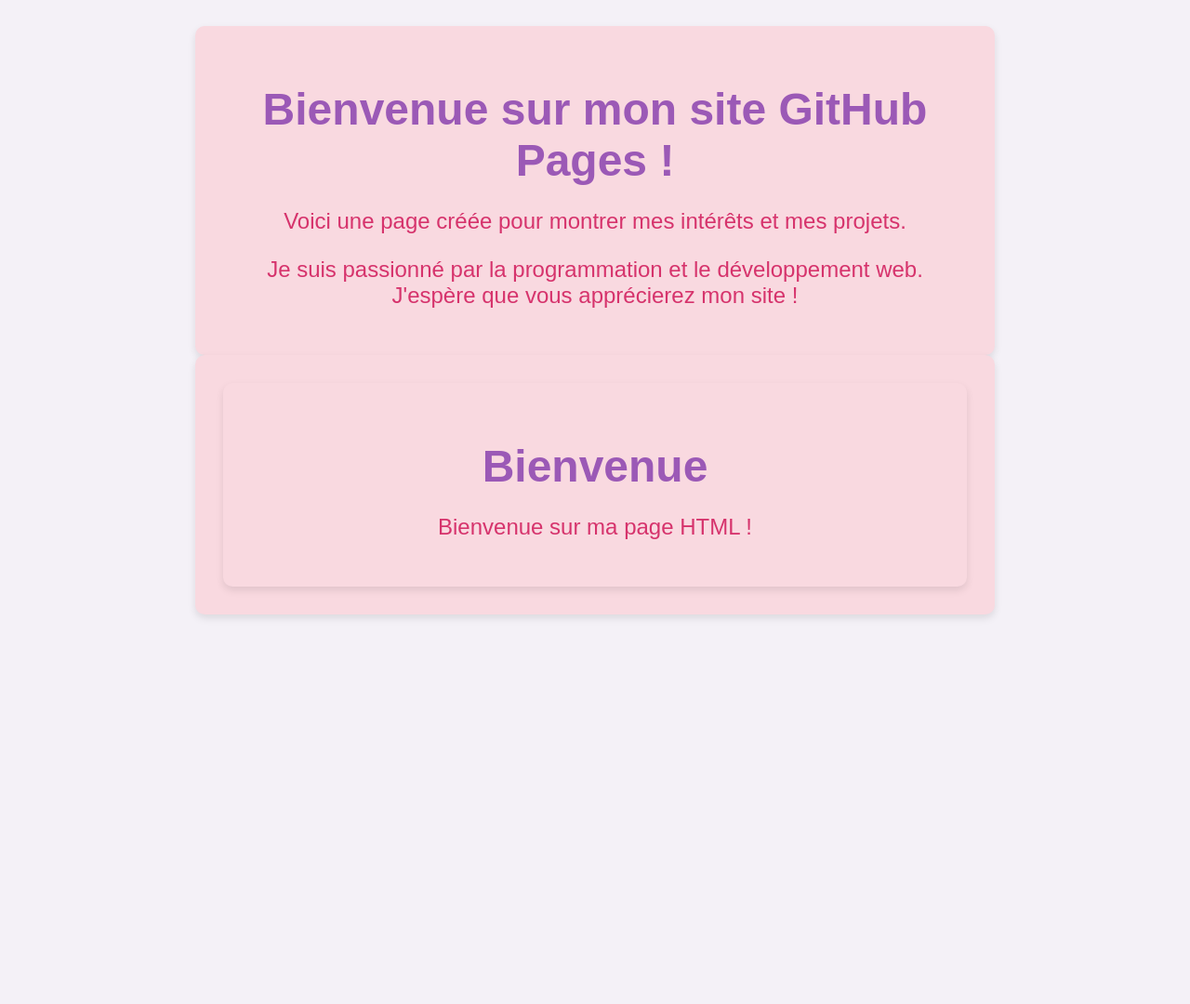
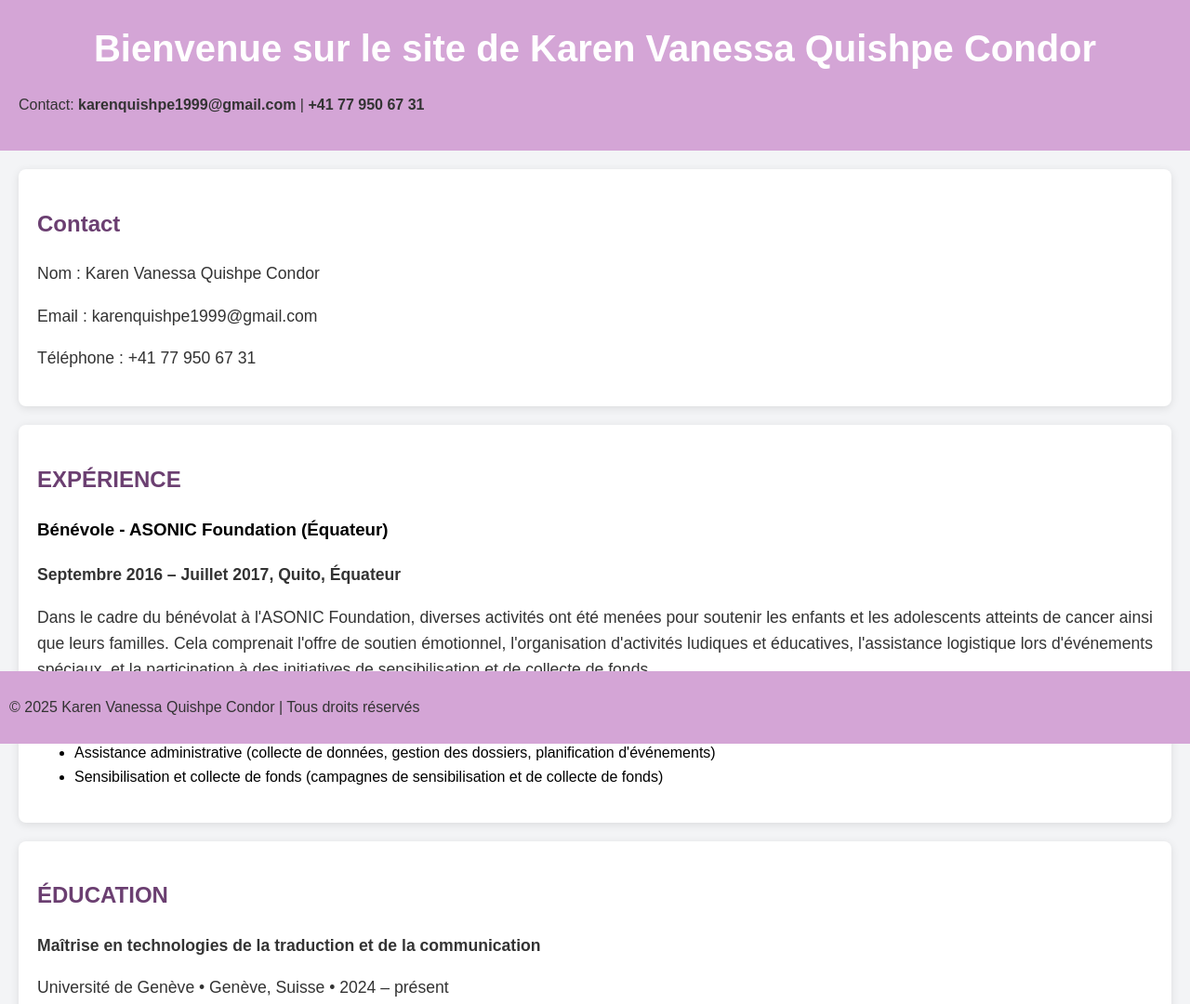
Before and after one commit to Karenquishpe/Karenquishpe.github.io, a plain HTML site: page index.html in a window 1280 px wide. Shown: the top 1080 px of the page at 93% size. Before the commit the page ends 800 px from the top, so only its background shows below. Drawn offline with Linux system fonts and the light colour scheme.

Commit message:
Description of the changes you made

```diff
--- a/index.html
+++ b/index.html
@@ -3,113 +3,147 @@
 <head>
     <meta charset="UTF-8">
     <meta name="viewport" content="width=device-width, initial-scale=1.0">
-    <title>Bienvenue sur mon site</title>
+    <title>Page d'accueil - Karen Vanessa Quishpe Condor</title>
     <style>
         body {
-            background-color: #f4f1f7; /* Rose pastel clair */
+            background-color: #f3f4f6;
             font-family: Arial, sans-serif;
+            margin: 0;
+            padding: 0;
+            line-height: 1.6;
+        }
+
+        header {
+            background-color: #d4a5d6;
+            color: white;
+            padding: 20px;
             text-align: center;
+        }
+
+        header h1 {
+            margin: 0;
+            font-size: 2.5em;
+        }
+
+        section {
+            margin: 20px;
             padding: 20px;
+            background-color: #fff;
+            border-radius: 8px;
+            box-shadow: 0 2px 10px rgba(0, 0, 0, 0.1);
         }
-        h1 {
-            color: #9b59b6; /* Violet pastel */
-            font-size: 3em;
+
+        h2 {
+            color: #6b3f71;
+        }
+
+        p {
+            color: #333;
+            text-align: justify;
+        }
+
+        .contact, .experience, .education, .skills {
             margin-bottom: 20px;
         }
-        p {
-            color: #d6336c; /* Rose pastel foncé */
-            font-size: 1.5em;
-            margin-bottom: 20px;
+
+        .contact p, .experience p, .education p, .skills p {
+            font-size: 1.1em;
         }
-        .container {
-            background-color: #f9d9e0; /* Rose pastel très clair */
-            border-radius: 10px;
-            padding: 30px;
-            box-shadow: 0 4px 8px rgba(0, 0, 0, 0.1);
-            max-width: 800px;
-            margin: 0 auto;
+
+        .skills ul {
+            list-style-type: none;
+            padding: 0;
+        }
+
+        .skills ul li {
+            margin: 10px 0;
+        }
+
+        footer {
+            background-color: #d4a5d6;
+            color: white;
+            text-align: center;
+            padding: 10px;
+            position: fixed;
+            width: 100%;
+            bottom: 0;
         }
     </style>
 </head>
 <body>
-    <div class="container">
-        <h1>Bienvenue sur mon site GitHub Pages !</h1>
-        <p>Voici une page créée pour montrer mes intérêts et mes projets.</p>
-        <p>Je suis passionné par la programmation et le développement web. J'espère que vous apprécierez mon site !</p>
-    </div>
-</body>
-</ht<!DOCTYPE html>
-<html lang="fr">
-<head>
-    <meta charset="UTF-8">
-    <meta name="viewport" content="width=device-width, initial-scale=1.0">
-    <title>Bienvenue sur mon site</title>
-    <style>
-        body {
-            background-color: #f4f1f7; /* Rose pastel clair */
-            font-family: Arial, sans-serif;
-            text-align: center;
-            padding: 20px;
-        }
-        h1 {
-            color: #9b59b6; /* Violet pastel */
-            font-size: 3em;
-            margin-bottom: 20px;
-        }
-        p {
-            color: #d6336c; /* Rose pastel foncé */
-            font-size: 1.5em;
-            margin-bottom: 20px;
-        }
-        .container {
-            background-color: #f9d9e0; /* Rose pastel très clair */
-            border-radius: 10px;
-            padding: 30px;
-            box-shadow: 0 4px 8px rgba(0, 0, 0, 0.1);
-            max-width: 800px;
-            margin: 0 auto;
-        }
-    </style>
-</head>
-<body>
-    <div class="container">
-<!DOCTYPE html>
-<html lang="fr">
-<head>
-    <meta charset="UTF-8">
-    <meta name="viewport" content="width=device-width, initial-scale=1.0">
-    <title>Page d'accueil</title>
-    <style>
-        body {
-            background-color: #f4f1f7;
-            font-family: Arial, sans-serif;
-            text-align: center;
-            padding: 20px;
-        }
-        h1 {
-            color: #9b59b6;
-            font-size: 3em;
-            margin-bottom: 20px;
-        }
-        p {
-            color: #d6336c;
-            font-size: 1.5em;
-            margin-bottom: 20px;
-        }
-        .container {
-            background-color: #f9d9e0;
-            border-radius: 10px;
-            padding: 30px;
-            box-shadow: 0 4px 8px rgba(0, 0, 0, 0.1);
-            max-width: 800px;
-            margin: 0 auto;
-        }
-    </style>
-</head>
-<body>
-    <div class="container">
-        <h1>Bienvenue</h1>
-        <p>Bienvenue sur ma page HTML !</p>
-    </div>
+
+<header>
+    <h1>Bienvenue sur le site de Karen Vanessa Quishpe Condor</h1>
+    <p>Contact: <strong>karenquishpe1999@gmail.com</strong> | <strong>+41 77 950 67 31</strong></p>
+</header>
+
+<section class="contact">
+    <h2>Contact</h2>
+    <p>Nom : Karen Vanessa Quishpe Condor</p>
+    <p>Email : karenquishpe1999@gmail.com</p>
+    <p>Téléphone : +41 77 950 67 31</p>
+</section>
+
+<section class="experience">
+    <h2>EXPÉRIENCE</h2>
+    <h3>Bénévole - ASONIC Foundation (Équateur)</h3>
+    <p><strong>Septembre 2016 – Juillet 2017, Quito, Équateur</strong></p>
+    <p>Dans le cadre du bénévolat à l'ASONIC Foundation, diverses activités ont été menées pour soutenir les enfants et les adolescents atteints de cancer ainsi que leurs familles. Cela comprenait l'offre de soutien émotionnel, l'organisation d'activités ludiques et éducatives, l'assistance logistique lors d'événements spéciaux, et la participation à des initiatives de sensibilisation et de collecte de fonds.</p>
+    <p><strong>Responsabilités :</strong></p>
+    <ul>
+        <li>Assistance administrative (collecte de données, gestion des dossiers, planification d'événements)</li>
+        <li>Sensibilisation et collecte de fonds (campagnes de sensibilisation et de collecte de fonds)</li>
+    </ul>
+</section>
+
+<section class="education">
+    <h2>ÉDUCATION</h2>
+    <p><strong>Maîtrise en technologies de la traduction et de la communication</strong></p>
+    <p>Université de Genève • Genève, Suisse • 2024 – présent</p>
+
+    <p><strong>Baccalauréat universitaire (Ba) en communication multilingue</strong></p>
+    <p>Université de Genève • Genève, Suisse • 2020 - 2024</p>
+
+    <p><strong>École de Préparation et Soutien Universitaire (EPSU)</strong></p>
+    <p>École de Préparation et Soutien Universitaire (EPSU) • Genève, Suisse • 2019 - 2020</p>
+
+    <p><strong>École de la transition</strong></p>
+    <p>École de la transition • Yverdon, Suisse • 2019</p>
+
+    <p><strong>Bachillerato en Ciencias (Gymnasium)</strong></p>
+    <p>Minor in Sciences • Unidad Educativa Santa María Eufrasia • Quito, Équateur • 2017</p>
+</section>
+
+<section class="skills">
+    <h2>COMPÉTENCES</h2>
+    <p><strong>Computer Skills:</strong></p>
+    <ul>
+        <li>Basic programming: Basic, C#.</li>
+        <li>Software localisation (desktop and mobile): Windows and Android applications.</li>
+        <li>Web development and localisation: HTML and CSS.</li>
+        <li>Game testing: linguistic QA testing and bug reporting.</li>
+        <li>XML Authoring: XPath, XSL, XML Schema, and more.</li>
+    </ul>
+
+    <p><strong>Specialised Software:</strong></p>
+    <ul>
+        <li>SDL Trados, Virtaal (Translation memory systems)</li>
+        <li>Ms Visual Studio, MIT App Inventor (Integrated development environments)</li>
+        <li>SDL Passolo, Notepad ++ (Localisation aids)</li>
+        <li>Inkscape, Gimp (Image editing tools)</li>
+        <li>Oxygen XML Editor (advanced user)</li>
+    </ul>
+
+    <p><strong>Microsoft Office Skills:</strong></p>
+    <ul>
+        <li>Word, Excel, PowerPoint (Creation and formatting of documents, data analysis, presentations)</li>
+        <li>Outlook (Email management, calendar and task management)</li>
+    </ul>
+</section>
+
+<footer>
+    <p>&copy; 2025 Karen Vanessa Quishpe Condor | Tous droits réservés</p>
+</footer>
+
 </body>
 </html>
```
